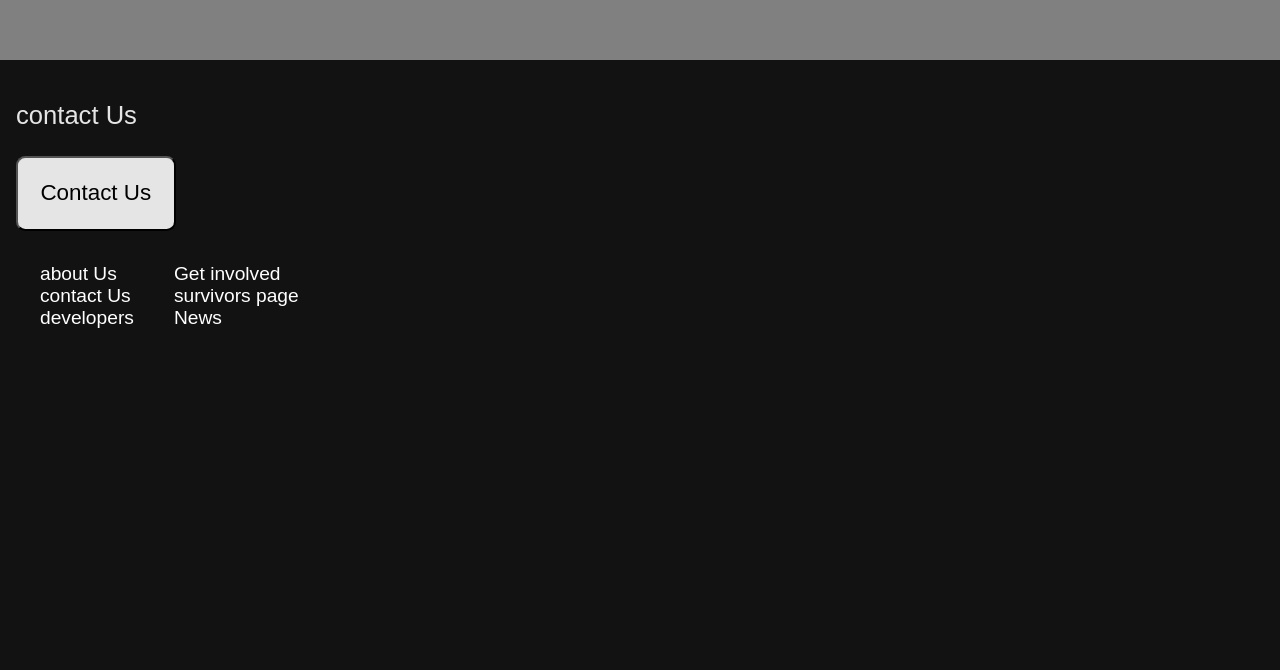
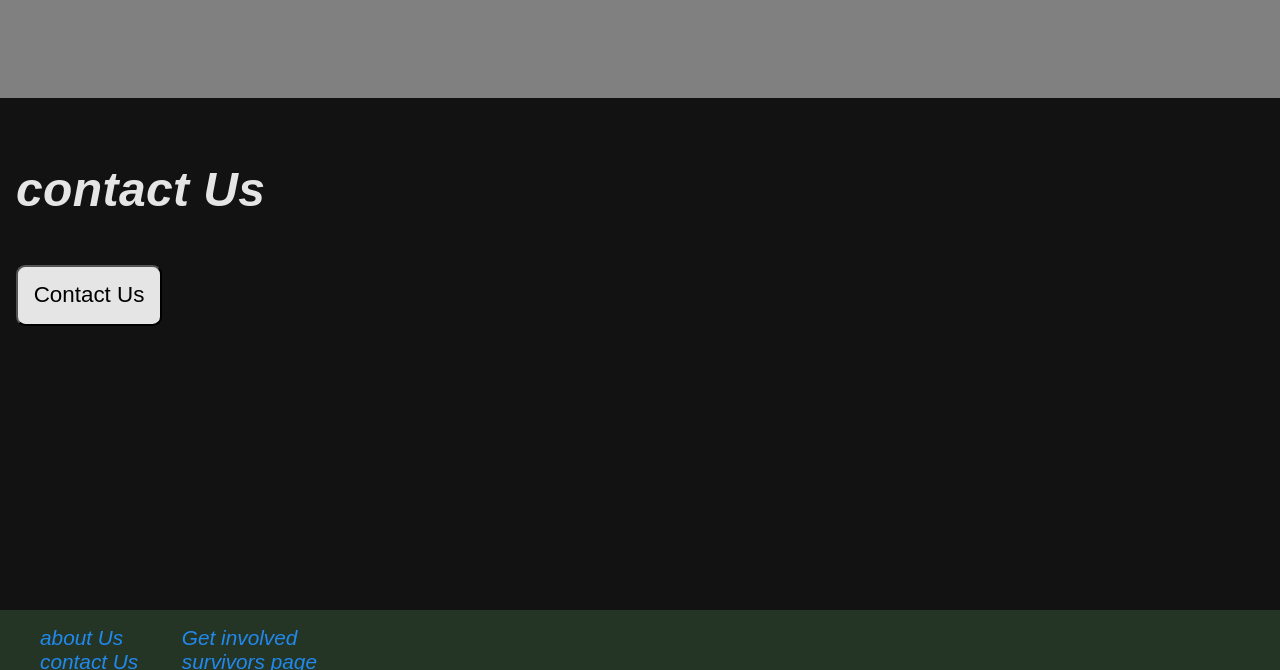
Before and after one commit to SuperninjaX2/hope, a plain HTML site: page index.html in a window 1280 px wide. Shown: the part 2130-2800 px from the top of the page. Before the commit the page ends 2537 px from the top, so only its background shows below. Drawn offline with Linux system fonts and the light colour scheme; a script that the page names is missing.

Commit message:
Add files via upload

```diff
--- a/css/index.css
+++ b/css/index.css
@@ -3,7 +3,8 @@
   --primary10:#253525;
   --secondary:white;
   --textColor: rgba(255,255,255,0.89);
-  --textColor10:rgba(255,255,255,0.6)
+  --textColor10:rgba(255,255,255,0.6);
+  --blue: #2189ee;
 }
 body{
   margin: 0;
@@ -87,13 +88,15 @@ body{
   background: grey;
 }
 .core-values{
+  margin-top: 5vh;
   padding: 1em;
+
 }
-.core-values h1{
+.core-values .heading{
   font-style: oblique;
-  font-size: 1.8em;
+  font-size: 2em;
   font-weight: 500;
-
+  border-bottom: 2px solid white;
 }
 .point{
   padding: 2em ;
@@ -120,38 +123,44 @@ body{
 
 footer{
 display: flex;
-  background: var(--primary);
+  background: var(--primary10);
   color: var(--textColor);
   position: static;
   margin-bottom: 0;
   bottom: 0 ;
 width:100vw;
-height: 20vh;
+height: 40vh;
 
 }
 footer ul {
   list-style: none;
 }
 footer ul li a {
-  font-size: 1.2em;
+  font-size: 1.3em;
+  padding-top: 1em;
+  font-style: italic;
   text-decoration: none;
-  color: var(--secondary);
+  color: var(--blue);
 }
 .contact-us{
+  height: 60vh;
   padding: 1em;
   margin:auto;
 
 }
 .contact-us p{
   padding: iem;
-  font-size: 1.6em;
+  font-size: 3em;
+  font-style: oblique;
+  font-weight:600;
+  letter-spacing:.4px;
 }
 .btn{
   border: n9ne;
   outline: none;
   background: var(--textColor);
   border-radius: 7pt;
-  padding: 1em;
+  padding: .7em;
   font-size: 1.4em;
   font-weight: 400;
 }
```
